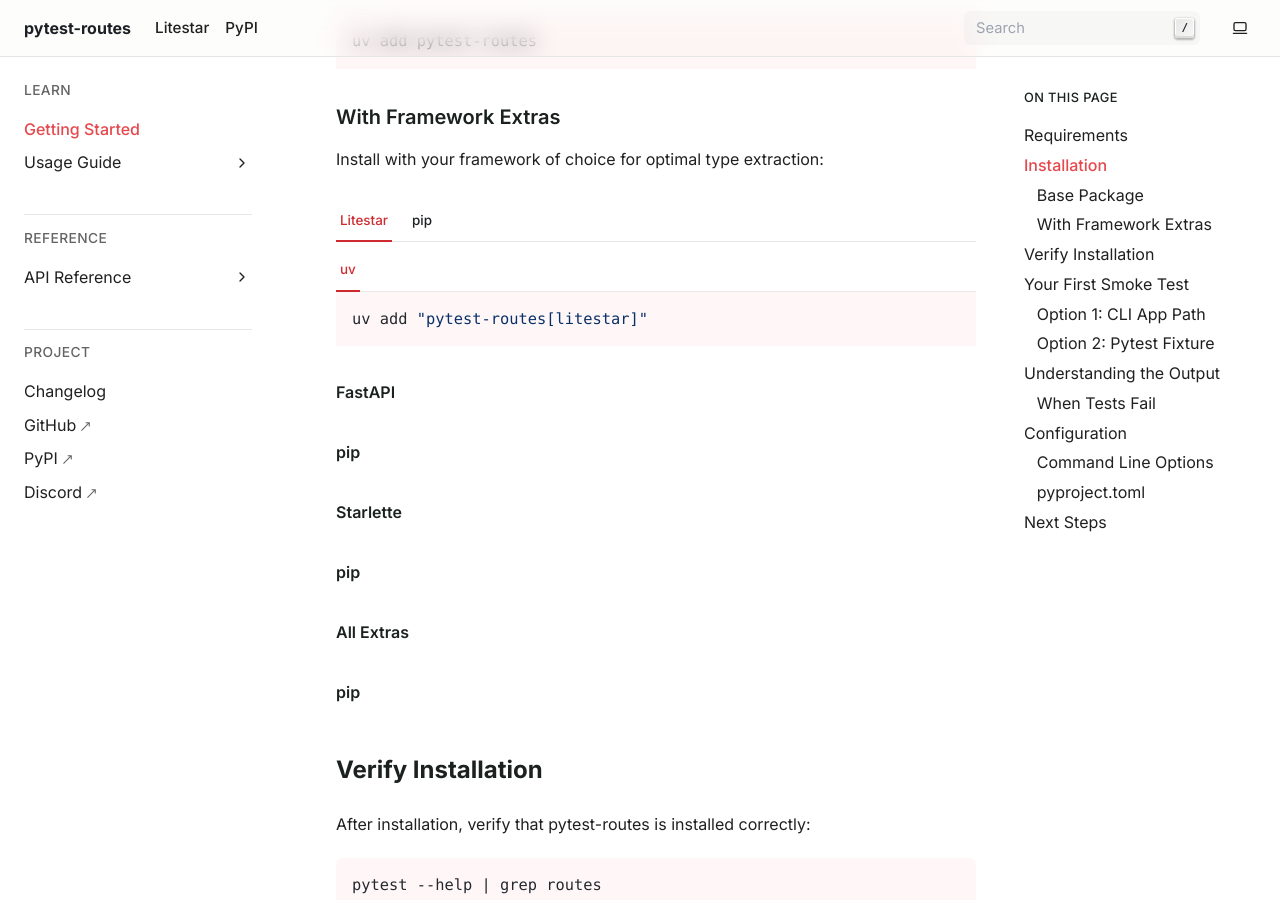
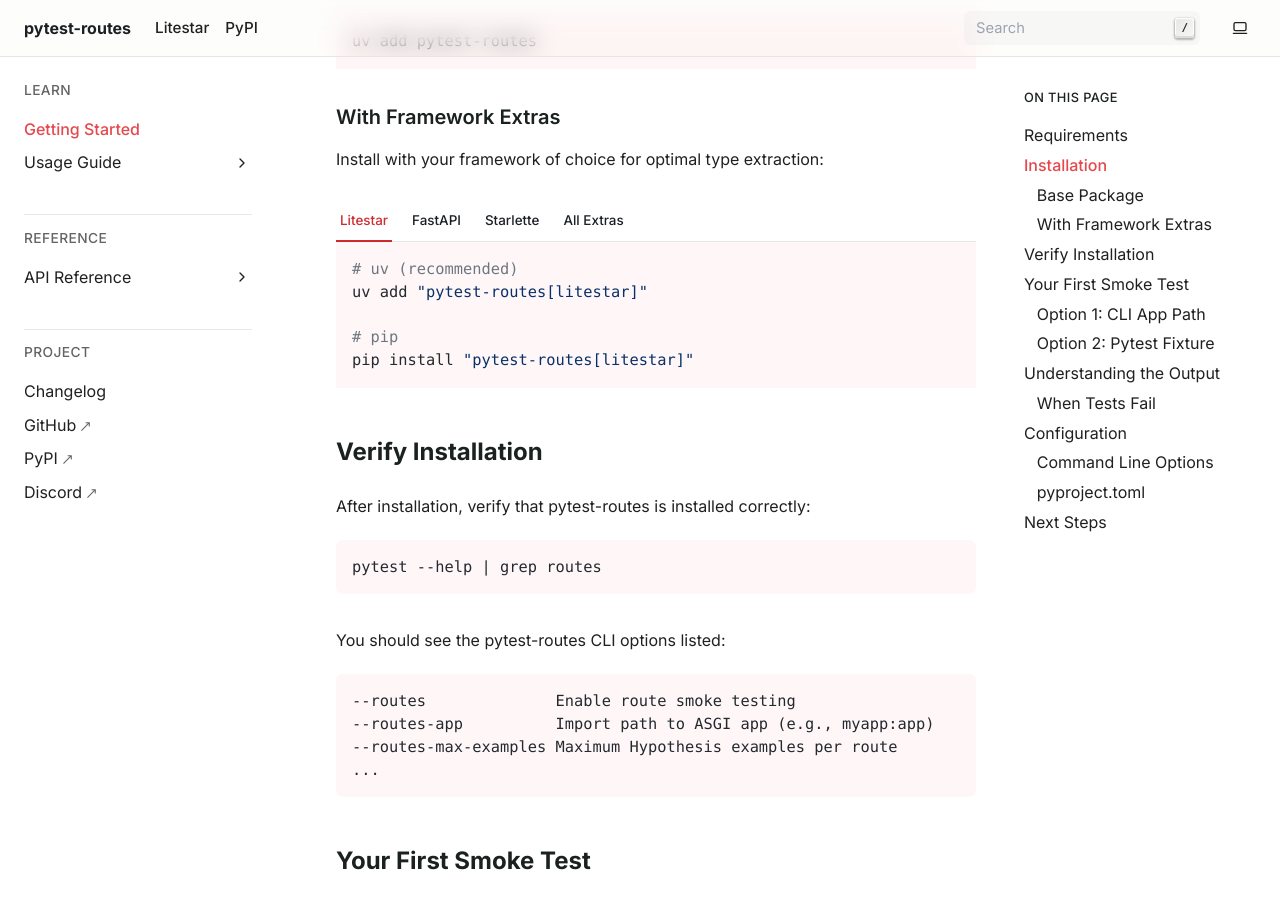
Before and after one commit to JacobCoffee/pytest-routes, a Sphinx documentation site: the page built from docs/getting-started.md, in a window 1280 px wide and 900 px high, scrolled down 811 px. Built offline with Sphinx 7.4.7, drawn with Linux system fonts in a browser that asks for light colours; the version number is read from the project's files by our own code; part of the change alters nothing that is shown.

Commit message:
fix(docs): resolve nested tab-set syntax issue
Simplify framework extras installation section to avoid MyST nested
tab-set parsing issues that caused documentation build failures.

🤖 Generated with [Claude Code](https://claude.com/claude-code)

Co-Authored-By: Claude <noreply@anthropic.com>

````diff
--- a/docs/getting-started.md
+++ b/docs/getting-started.md
@@ -51,75 +51,43 @@ Install with your framework of choice for optimal type extraction:
 ::::{tab-set}
 
 :::{tab-item} Litestar
-::::{tab-set}
+```bash
+# uv (recommended)
+uv add "pytest-routes[litestar]"
 
-:::{tab-item} uv
-```bash
-uv add "pytest-routes[litestar]"
-```
-:::
-
-:::{tab-item} pip
-```bash
+# pip
 pip install "pytest-routes[litestar]"
 ```
 :::
 
-::::
-:::
+:::{tab-item} FastAPI
+```bash
+# uv (recommended)
+uv add "pytest-routes[fastapi]"
 
-:::{tab-item} FastAPI
-::::{tab-set}
-
-:::{tab-item} uv
-```bash
-uv add "pytest-routes[fastapi]"
-```
-:::
-
-:::{tab-item} pip
-```bash
+# pip
 pip install "pytest-routes[fastapi]"
 ```
 :::
 
-::::
-:::
+:::{tab-item} Starlette
+```bash
+# uv (recommended)
+uv add "pytest-routes[starlette]"
 
-:::{tab-item} Starlette
-::::{tab-set}
-
-:::{tab-item} uv
-```bash
-uv add "pytest-routes[starlette]"
-```
-:::
-
-:::{tab-item} pip
-```bash
+# pip
 pip install "pytest-routes[starlette]"
 ```
 :::
 
-::::
-:::
+:::{tab-item} All Extras
+```bash
+# uv (recommended)
+uv add "pytest-routes[all]"
 
-:::{tab-item} All Extras
-::::{tab-set}
-
-:::{tab-item} uv
-```bash
-uv add "pytest-routes[all]"
-```
-:::
-
-:::{tab-item} pip
-```bash
+# pip
 pip install "pytest-routes[all]"
 ```
-:::
-
-::::
 :::
 
 ::::
````
